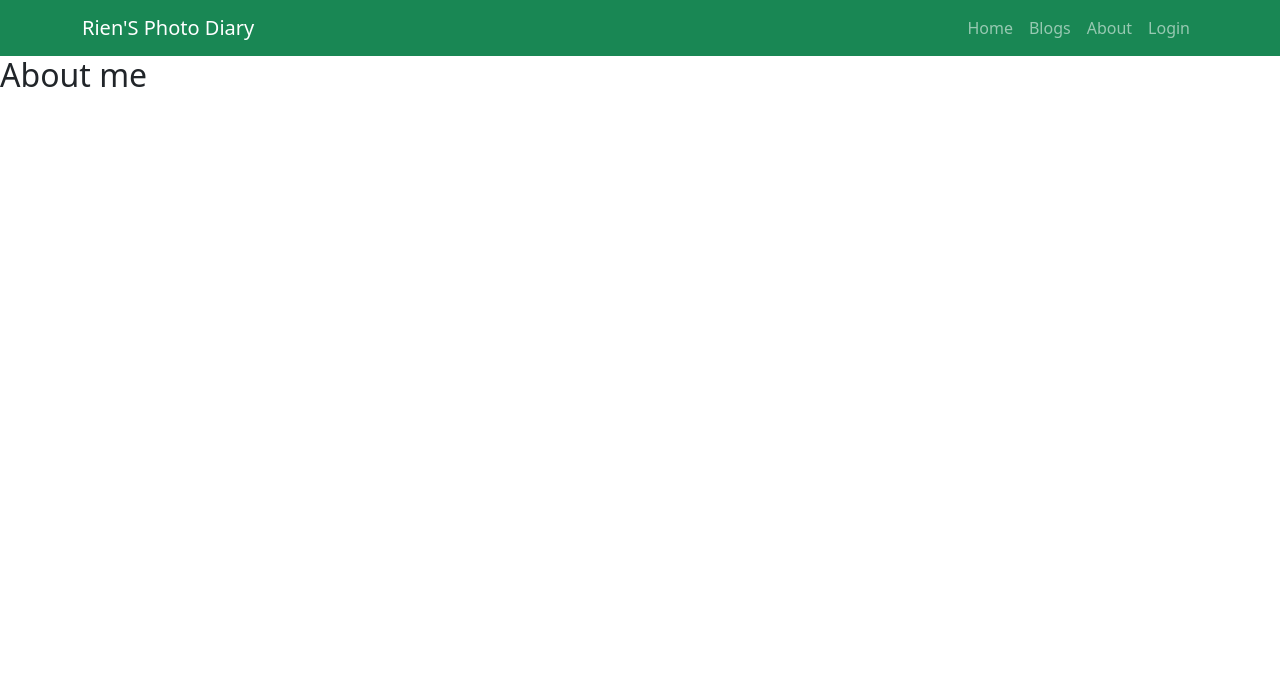
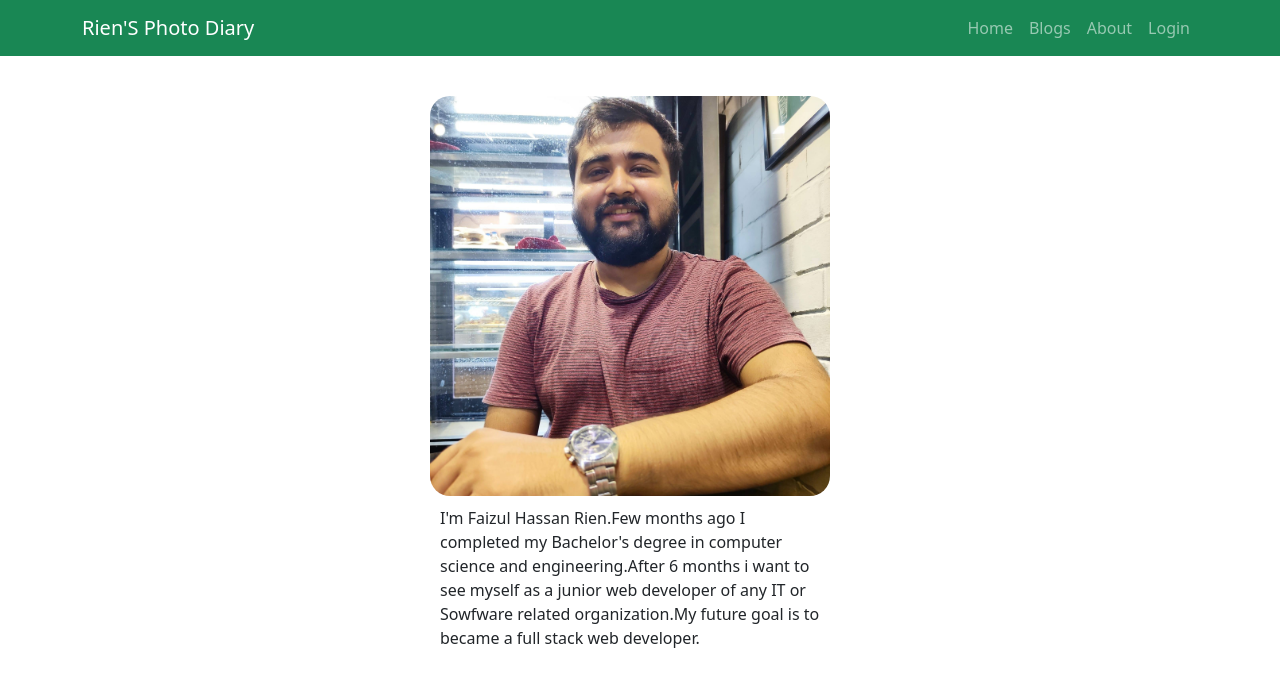
Before and after one commit to Faizul-Rien/Photo-Diary, a React (Create React App) app: page /about in a window 1280 px wide. Shown: the top 686 px of the page. Built offline with nearby package versions, Linux system fonts and the light colour scheme; no server answers.

Commit message:
add about page details

```diff
--- /dev/null
+++ b/src/Component/About/About.css
@@ -0,0 +1,14 @@
+.about img{
+    width: 400px;
+    height: 400px;
+    border-radius: 20px;
+}
+.about {
+    width: 400px;
+    margin-left: 430px;
+    margin-top: 40px;
+    border-radius: 20px;
+}
+.about p{
+    padding: 10px;
+}
--- a/src/Component/About/About.js
+++ b/src/Component/About/About.js
@@ -1,9 +1,16 @@
 import React from "react";
+import profile from '../../Images/profile.jpg';
+import './About.css';
 
 const About = () => {
   return (
-    <div>
-      <h2>About me</h2>
+    <div className="about">
+      <div>
+        <img src={profile} alt="" />
+      </div>
+      <div>
+        <p>I'm Faizul Hassan Rien.Few months ago I completed my Bachelor's degree in computer science and engineering.After 6 months i want to see myself as a junior web developer of any IT or Sowfware related organization.My future goal is to became a full stack web developer. </p>
+      </div>
     </div>
   );
 };
```
Also changed, not shown: src/Images/profile.jpg (added).
